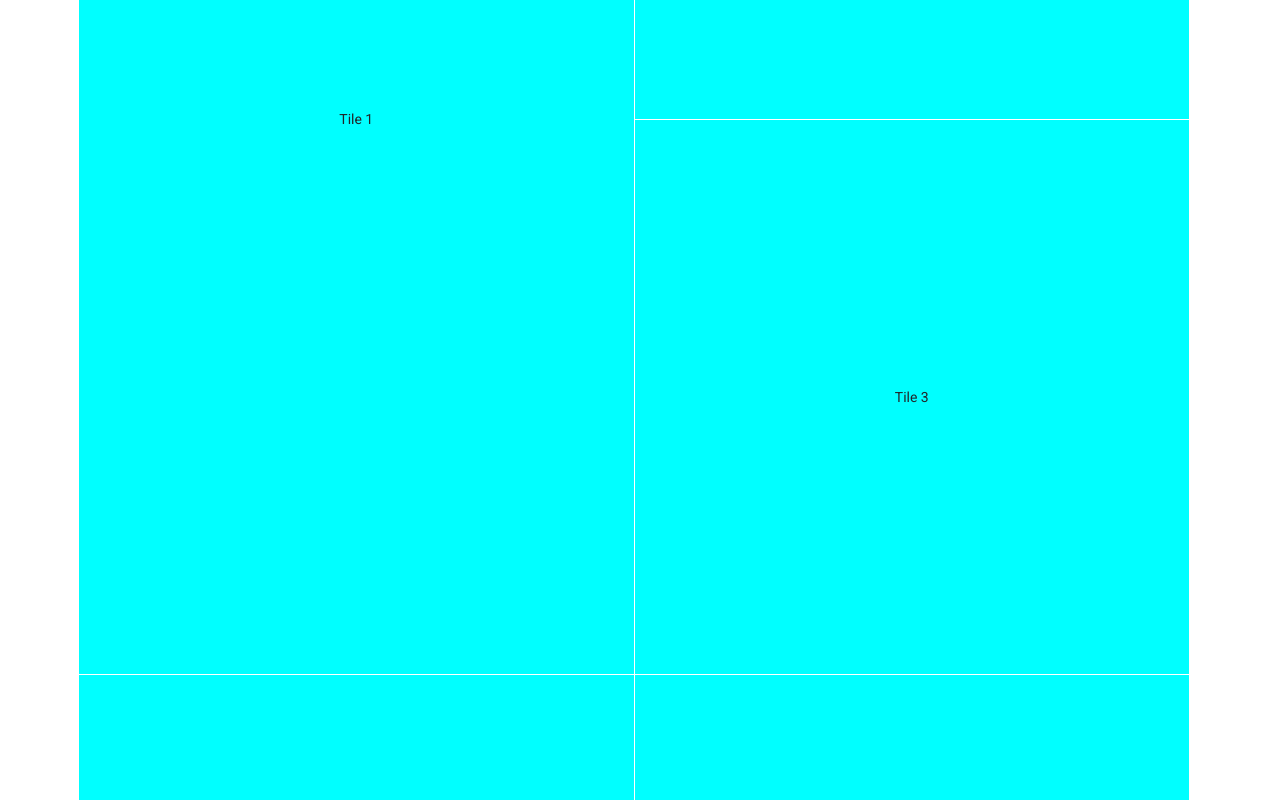
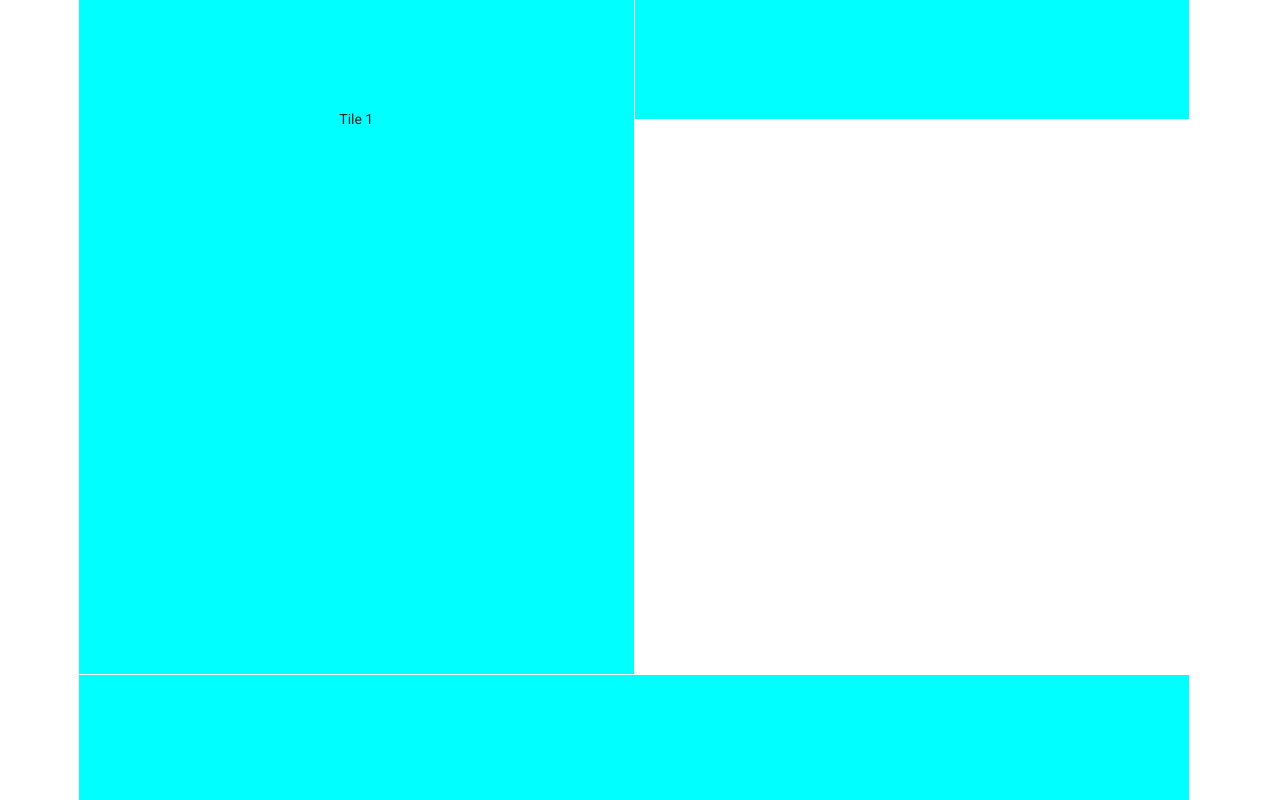
Before and after one commit to ShohrabRustam/MaterialUI, an Angular app: page / in a window 1280 px wide. Shown: the part 500-1300 px from the top of the page. Built offline with nearby package versions, Linux system fonts and the light colour scheme.

Commit message:
colspan in grid-tile

```diff
--- a/src/app/gridlist/gridlist.component.html
+++ b/src/app/gridlist/gridlist.component.html
@@ -3,7 +3,7 @@
   <!-- it take two row  -->
   <mat-grid-tile rowspan="2">Tile 1</mat-grid-tile>
   <mat-grid-tile>Tile 2</mat-grid-tile>
-  <mat-grid-tile>Tile 3</mat-grid-tile>
+  <mat-grid-tile colspan="2">Tile 3</mat-grid-tile>
   <mat-grid-tile>Tile 4</mat-grid-tile>
   <mat-grid-tile>Tile 5</mat-grid-tile>
 </mat-grid-list>
```
